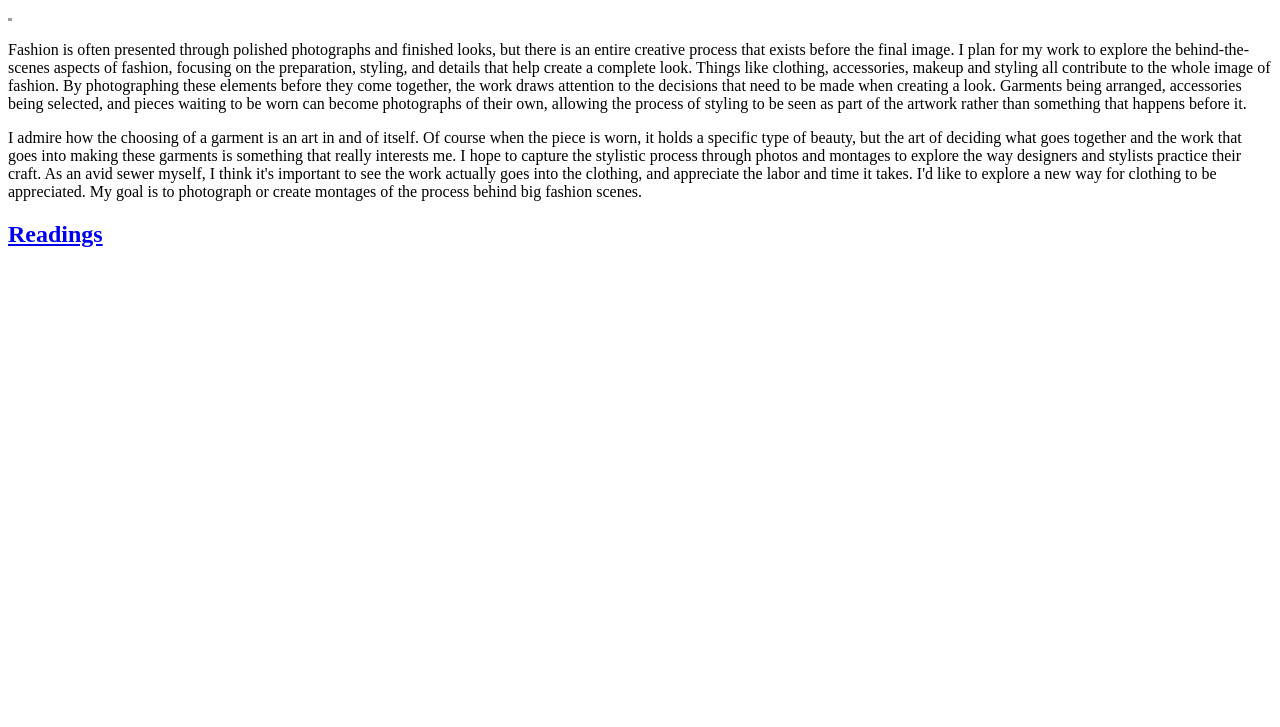
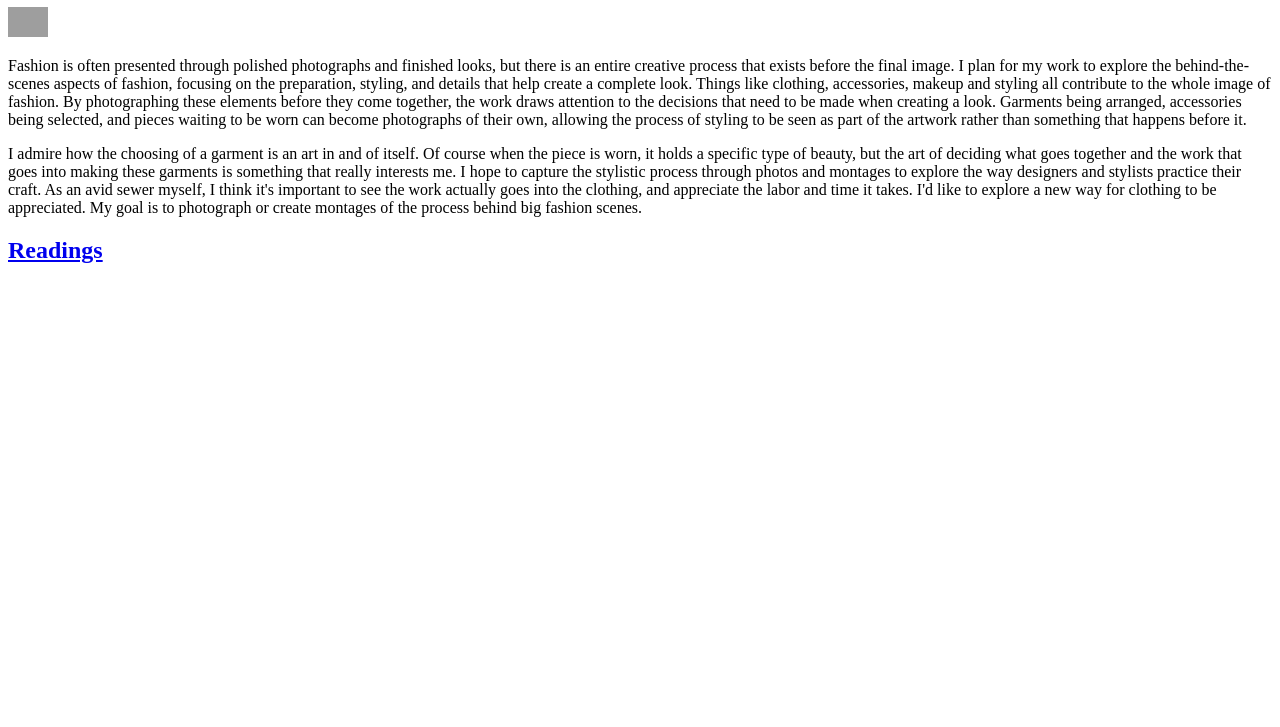
Before and after one commit to sophiabianchi38-glitch/medpl150, a plain HTML site: page index.html in a window 1280 px wide. Shown: the part 73-800 px from the top of the page. Drawn offline with Linux system fonts and the light colour scheme; grey boxes are pictures that could not be loaded.

Commit message:
Update index.html

```diff
--- a/index.html
+++ b/index.html
@@ -4,7 +4,7 @@
 </head>
 <body>
 	<h1>Welcome!</h1>
-	<img src="dsc00109.jpg" width="4px">
+	<img src="dsc00109.jpg" width="40px">
 	<p>Fashion is often presented through polished photographs and finished looks, but there is an entire creative process that exists before the final image. I plan for my work to explore the behind-the-scenes aspects of fashion, focusing on the preparation, styling, and details that help create a complete look. Things like clothing, accessories, makeup and styling all contribute to the whole image of fashion. By photographing these elements before they come together, the work draws attention to the decisions that need to be made when creating a look. Garments being arranged, accessories being selected, and pieces waiting to be worn can become photographs of their own, allowing the process of styling to be seen as part of the artwork rather than something that happens before it.</p>
 	<p>I admire how the choosing of a garment is an art in and of itself. Of course when the piece is worn, it holds a specific type of beauty, but the art of deciding what goes together and the work that goes into making these garments is something that really interests me. I hope to capture the stylistic process through photos and montages to explore the way designers and stylists practice their craft. As an avid sewer myself, I think it's important to see the work actually goes into the clothing, and appreciate the labor and time it takes. I'd like to explore a new way for clothing to be appreciated. My goal is to photograph or create montages of the process behind big fashion scenes.</p>
 	<H2><a href="readings.html">Readings</a></H2>
```
